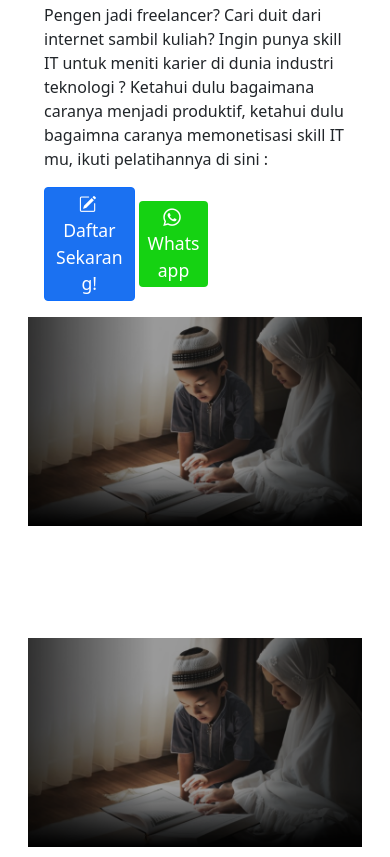
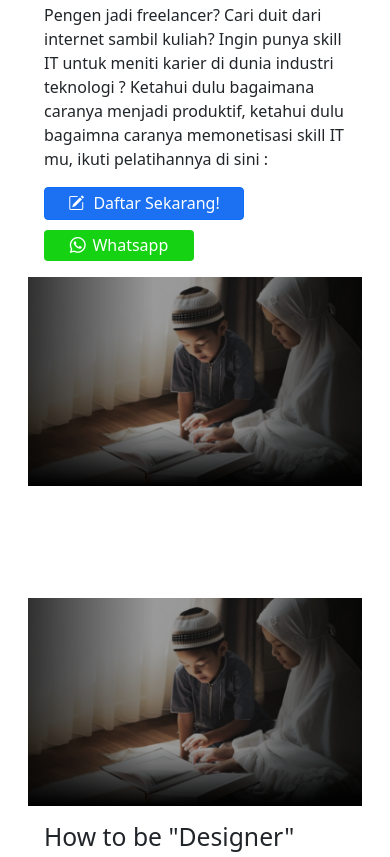
Before and after one commit to rizkyher/indo-history.id, a plain HTML site: page landing-page-stfq/index.html in a window 390 px wide. Shown: the part 6022-6879 px from the top of the page. Drawn offline with nearby package versions, Linux system fonts and the light colour scheme.

Commit message:
Update program.css

```diff
--- a/landing-page-stfq/css/program.css
+++ b/landing-page-stfq/css/program.css
@@ -85,8 +85,8 @@ a.btn-edit:hover {
 
 .btn-daftar{
   background-color: #1b71f1 !important;
-  font-size: 1.1em !important;
-  width: 30% !important;
+  font-size: 16px !important;
+  width: 200px !important;
   padding-top: 0.2rem !important;
 }
 
@@ -99,8 +99,8 @@ a.btn-daftar:hover {
 }
 
 .btn-wa{
-  font-size: 1.1em !important;
-  width: 23% !important;
+  font-size: 16px !important;
+  width: 150px !important;
   background-color: #15D212 !important;
   border: none !important;
   padding-top: 0.2rem !important;
@@ -112,6 +112,24 @@ a.btn-daftar:hover {
 a.btn-wa:hover{
   background-color: green !important;
   color: #fff !important;
+}
+
+@media screen and (max-width:991px){
+  .btn-wa{
+    margin-top: 10px !important;
+  }
+}
+
+@media screen and (max-width:575px){
+  .btn-wa{
+    margin-top: 0px !important;
+  }
+}
+
+@media screen and (max-width:442px){
+  .btn-wa{
+    margin-top: 10px !important;
+  }
 }
 
 /*CSS GALERI*/
```
